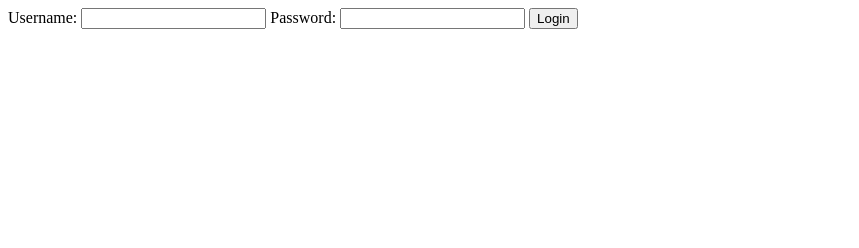
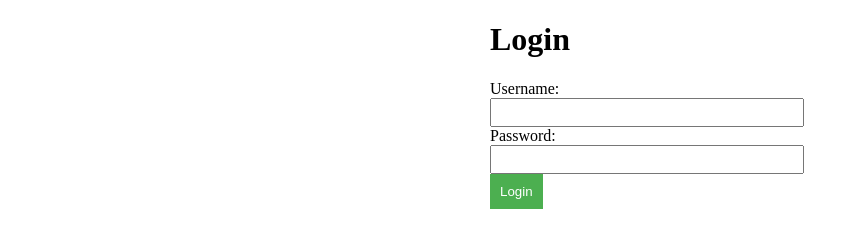
Before and after one commit to iamneo-production/adbbceadaafc305677796bfdbccbfebeddone, a plain HTML site: page public/index.html in a window 1280 px wide. Shown: the whole page, without its empty margins (0-859 px from the left). Drawn offline with Linux system fonts and the light colour scheme.

Commit message:
Backup Commit

```diff
--- a/public/index.html
+++ b/public/index.html
@@ -6,18 +6,45 @@
   <meta http-equiv="X-UA-Compatible" content="IE=edge">
   <meta name="viewport" content="width=device-width, initial-scale=1.0">
   <title>Loggin System</title>
-<style></style>
+<style>
+
+.container {
+width: 300px;
+margin: 20px auto;
+}
+label {
+display: block;
+width: 300px;
+margine-bottom: 10px;
+
+}
+input{
+width: 100%;
+padding: 5px;
+margin-bottom: 10;
+}
+button{
+  padding:10px;
+  background-color:#4CAF50;
+  color:white;
+  border:none;
+}
+button:hover{
+  cursor:pointer;
+}
+</style>
 </head>
 <body>
 <div class = "container">
 <form>
+  <h1>Login</h1>
   <label for="username"> Username:</label>
   <input type="text" id="username" required>
 
   <label for="password"> Password: </label>
   <input type="password" id="password" name="password" required>
 
-  <button type="submit">Login</button>
+  <button class="button">Login</button>
 </form>
 </div>
 </body>
--- a/public/style.css
+++ /dev/null
@@ -1,21 +0,0 @@
-
-.container {
-width: 300px;
-margin: 20px auto;
-}
-label {
-display: block;
-width: 300px;
-margine-bottom: 10px;
-
-}
-input{
-width: 100%;
-padding: 5px;
-margin-bottom: 10;
-}
-button{
-width: 100%;
-padding: 5px;
-
-}
```
